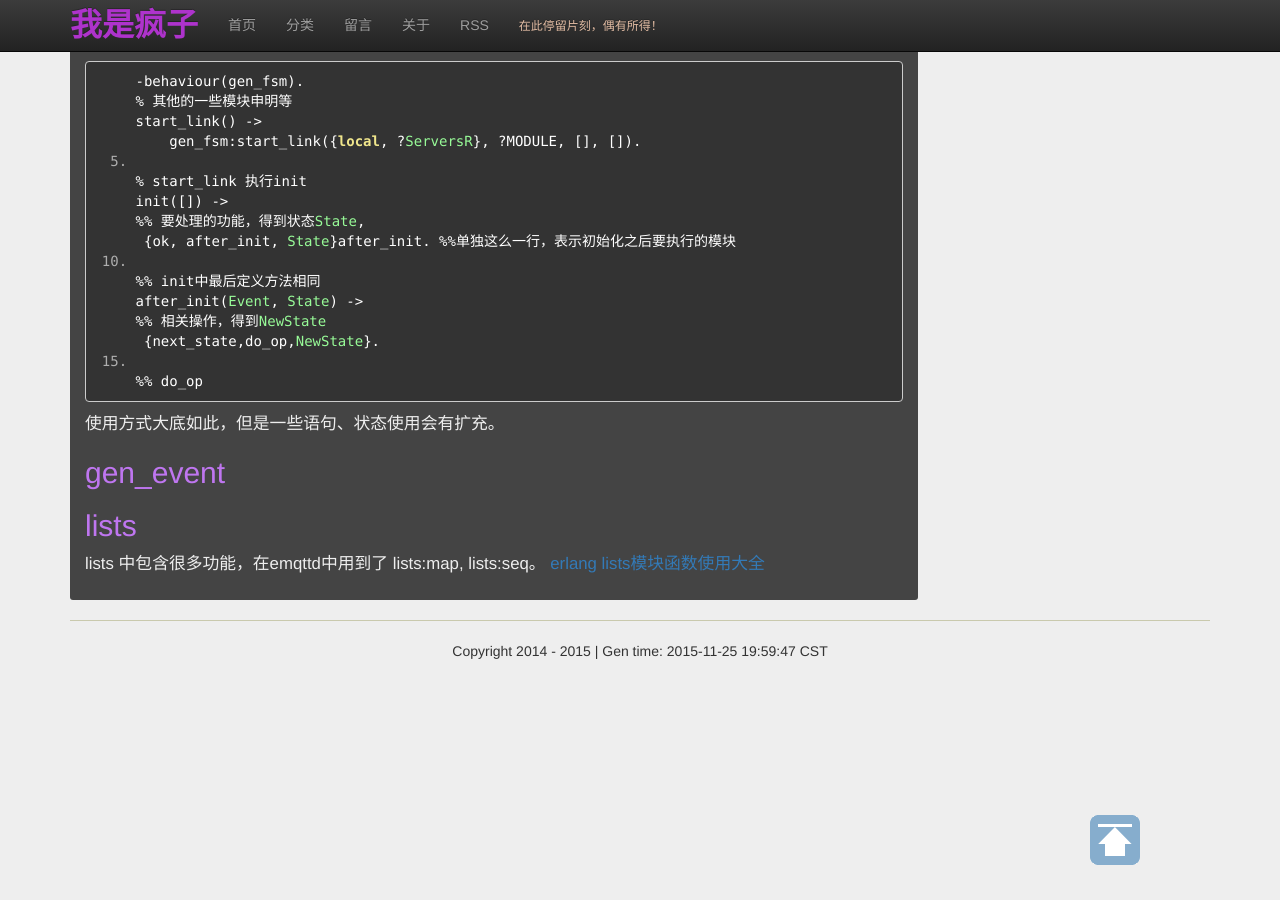
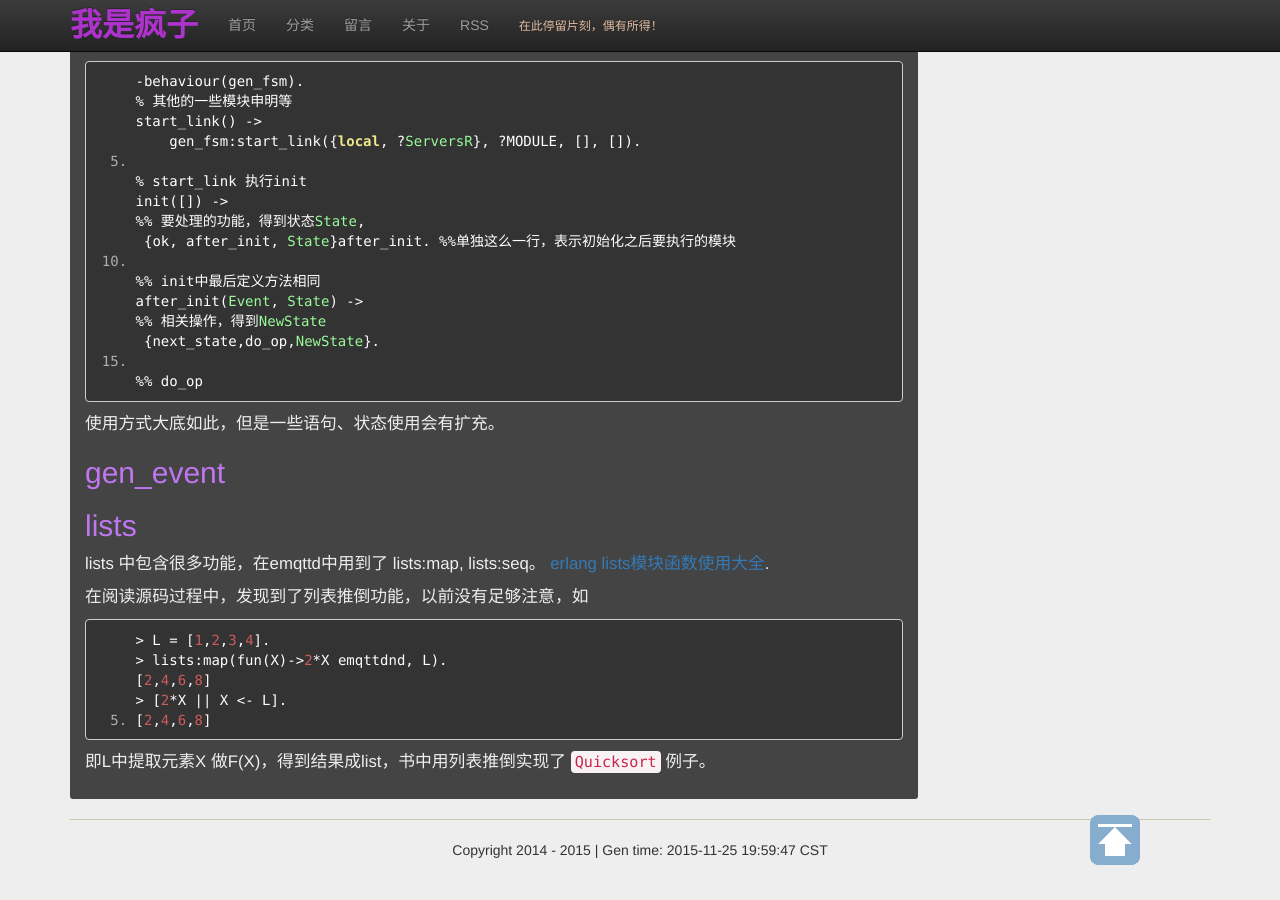
Before and after one commit to jgj1986/jgj1986.github.io, a Jekyll site: the page built from _posts/language/2015-11-05-erlang.md, in a window 1280 px wide and 900 px high, scrolled down 1318 px. Built offline with Jekyll 4.4.1, drawn with Linux system fonts in a browser that asks for light colours; nearby versions of some CDN libraries; comment, search, counter and statistics services are not loaded.

Commit message:
adjustthe erlang
Signed-off-by: guojun.jin <guojun.jin@chukong-inc.com>

```diff
--- a/_posts/language/2015-11-05-erlang.md
+++ b/_posts/language/2015-11-05-erlang.md
@@ -33,16 +33,16 @@ Erlang有四大behavior(`supervisor`、`gen_server`、`gen_fsm`、`gen_event`)
         {"emqttd broker", emqttd_broker},
         {"emqttd system monitor", emqttd_sysmon, emqttd:env(sysmon)}],
     start_server(Sup, {Name, Server}) ->
-    start_child(Sup, Server).
+        start_child(Sup, Server).
     start_server(Sup, {Name, Server, Opts}) ->
-    start_child(Sup, Server, Opts).
+        start_child(Sup, Server, Opts).
     start_child(Sup, {supervisor, Module}) ->
-    supervisor:start_child(Sup,
+        supervisor:start_child(Sup,
         {Module,{Module,start_link,[]},permanent, infinity, supervisor,[Module]}).
     start_child(Sup,{Module}) ->
-    start_child(Sub, {Module,[]}).
+        start_child(Sub, {Module,[]}).
     start_child(Sub,{Module,[Opts]})->
-    supervisor:start_child(Sup,
+        supervisor:start_child(Sup,
         {Module,{Module,start_link,[]},permanent, 10000, worker,[Module]}).
 
 
@@ -87,4 +87,14 @@ gen_fsm实现有限状态自动机的功能，大体的代码方式为：
 ## lists
 
 lists 中包含很多功能，在emqttd中用到了 lists:map, lists:seq。
-[erlang lists模块函数使用大全](http://qqdenghaigui.iteye.com/blog/1554541){:target="_blank"}
+[erlang lists模块函数使用大全](http://qqdenghaigui.iteye.com/blog/1554541){:target="_blank"}.
+
+在阅读源码过程中，发现到了列表推倒功能，以前没有足够注意，如
+
+    > L = [1,2,3,4].
+    > lists:map(fun(X)->2*X emqttdnd, L).
+    [2,4,6,8]
+    > [2*X || X <- L].
+    [2,4,6,8]
+
+即L中提取元素X 做F(X)，得到结果成list，书中用列表推倒实现了 `Quicksort` 例子。
```
